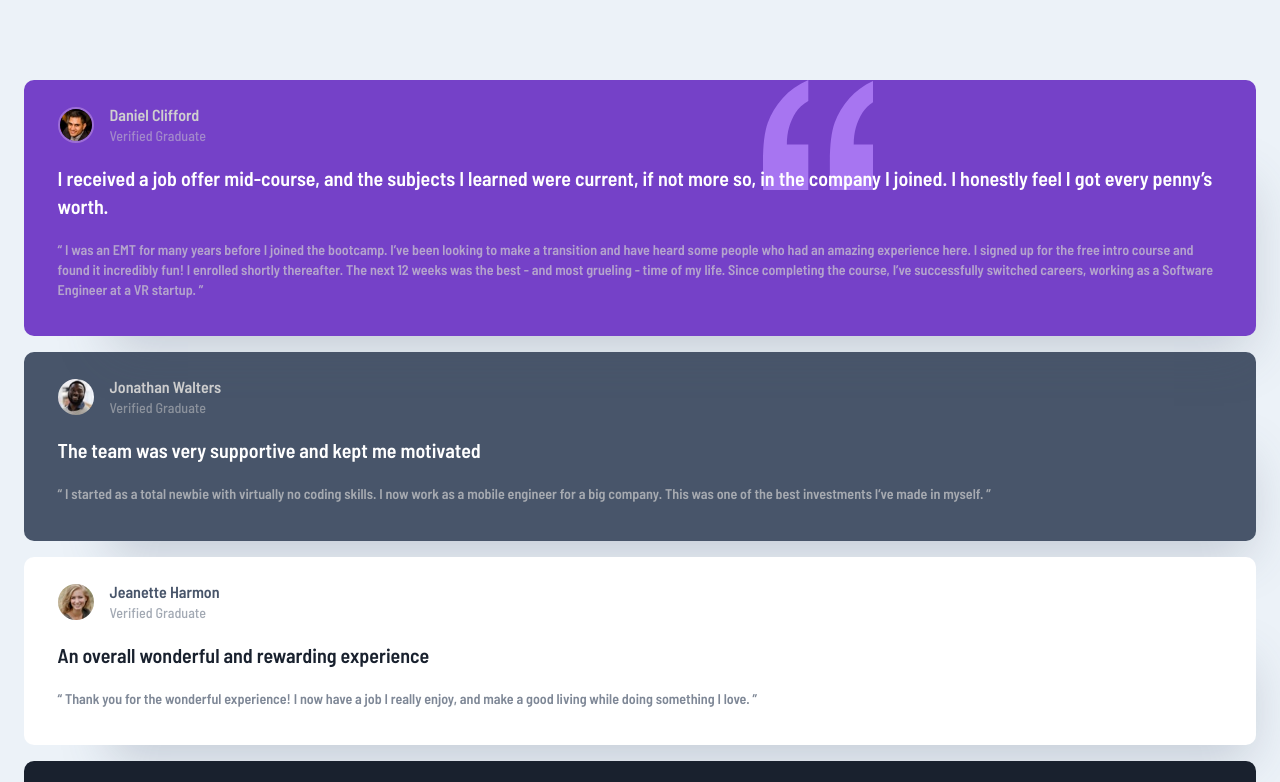
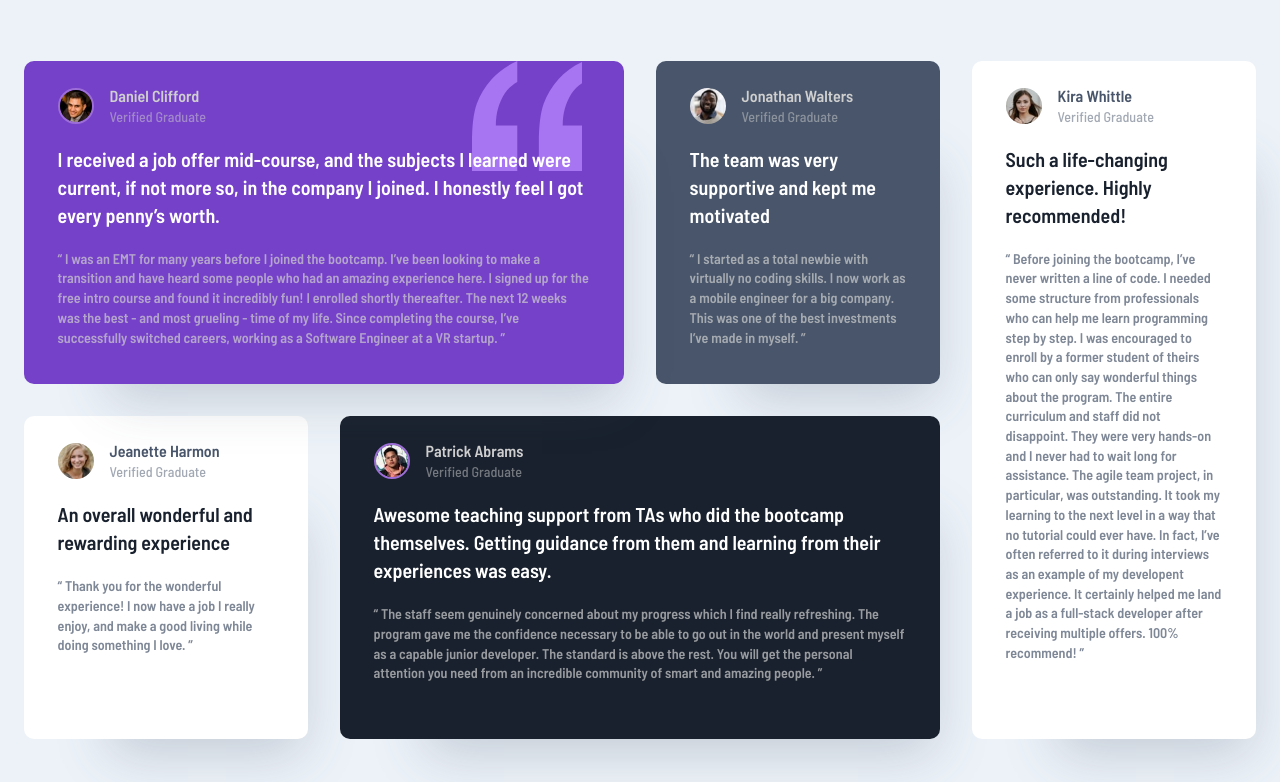
Before and after one commit to FrontendBy-GJ/testimonials-grid-section, a plain HTML site: page index.html in a window 1280 px wide. Shown: the top 782 px of the page. Drawn offline with Linux system fonts and the light colour scheme.

Commit message:
style: style testimonials for tablet and desktop screens

```diff
--- a/styles.css
+++ b/styles.css
@@ -17,14 +17,17 @@
 
 body {
   font-family: 'Barlow Semi Condensed', serif;
-  padding: 5rem 1.5rem;
+  padding-block: 5rem;
+  padding-inline: 1.5rem;
   background: var(--Light-grayish-blue);
 }
 
 main {
   display: grid;
   justify-content: center;
-  gap: 1rem;
+  gap: 2rem;
+  max-inline-size: 85rem;
+  margin-inline: auto;
 }
 
 article {
@@ -61,7 +64,8 @@ article {
   &::before {
     content: '';
     position: absolute;
-    inset: 0 0 0 60%;
+    top: 0;
+    right: 7%;
     background-image: url('/images/bg-pattern-quotation.svg');
     background-repeat: no-repeat;
     background-size: cover;
@@ -187,3 +191,65 @@ article {
   opacity: 70%;
   font-size: 0.88rem;
 }
+
+/* TABLET */
+@media (width >= 48rem) {
+  main {
+    grid-template-columns: repeat(4, 1fr);
+    grid-template-rows: repeat(4, 1fr);
+  }
+  .article-1 {
+    grid-column: 1 / -1;
+    grid-row: 1 / 2;
+  }
+  .article-2 {
+    grid-column: 1 / 3;
+    grid-row: 2 / 3;
+  }
+  .article-3 {
+    grid-column: 3 / -1;
+    grid-row: 2 / 3;
+  }
+  .article-4 {
+    grid-column: 1 / -1;
+    grid-row: 3 / 4;
+  }
+  .article-5 {
+    grid-column: 1 / -1;
+    grid-row: 4 / -1;
+  }
+}
+
+/* Desktop */
+@media (width >= 75rem) {
+  body {
+    padding-block: unset;
+    min-height: 100dvh;
+    display: grid;
+    place-content: center;
+  }
+  main {
+    grid-template-columns: repeat(4, 1fr);
+    grid-template-rows: repeat(2, 1fr);
+  }
+  .article-1 {
+    grid-column: 1 / 3;
+    grid-row: 1 / 2;
+  }
+  .article-2 {
+    grid-column: 3 / 4;
+    grid-row: 1 / 2;
+  }
+  .article-3 {
+    grid-column: 1 / 2;
+    grid-row: 2 / -1;
+  }
+  .article-4 {
+    grid-column: 2 / 4;
+    grid-row: 2 / -1;
+  }
+  .article-5 {
+    grid-column: 4 / -1;
+    grid-row: 1 / -1;
+  }
+}
```
